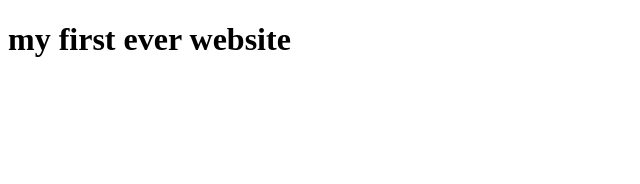
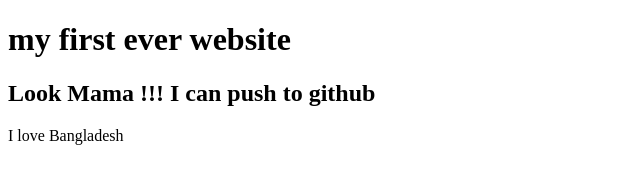
Before and after one commit to tanviranik004/my-first-website, a plain HTML site: page index.html in a window 1280 px wide. Shown: the whole page, without its empty margins (0-640 px from the left). Drawn offline with Linux system fonts and the light colour scheme.

Commit message:
learned gitttu

```diff
--- a/index.html
+++ b/index.html
@@ -7,5 +7,7 @@
 </head>
 <body>
     <h1>my first ever website</h1>
+    <h2>Look Mama !!! I can push to github</h2>
+    <p>I love Bangladesh</p>
 </body>
 </html>
```
